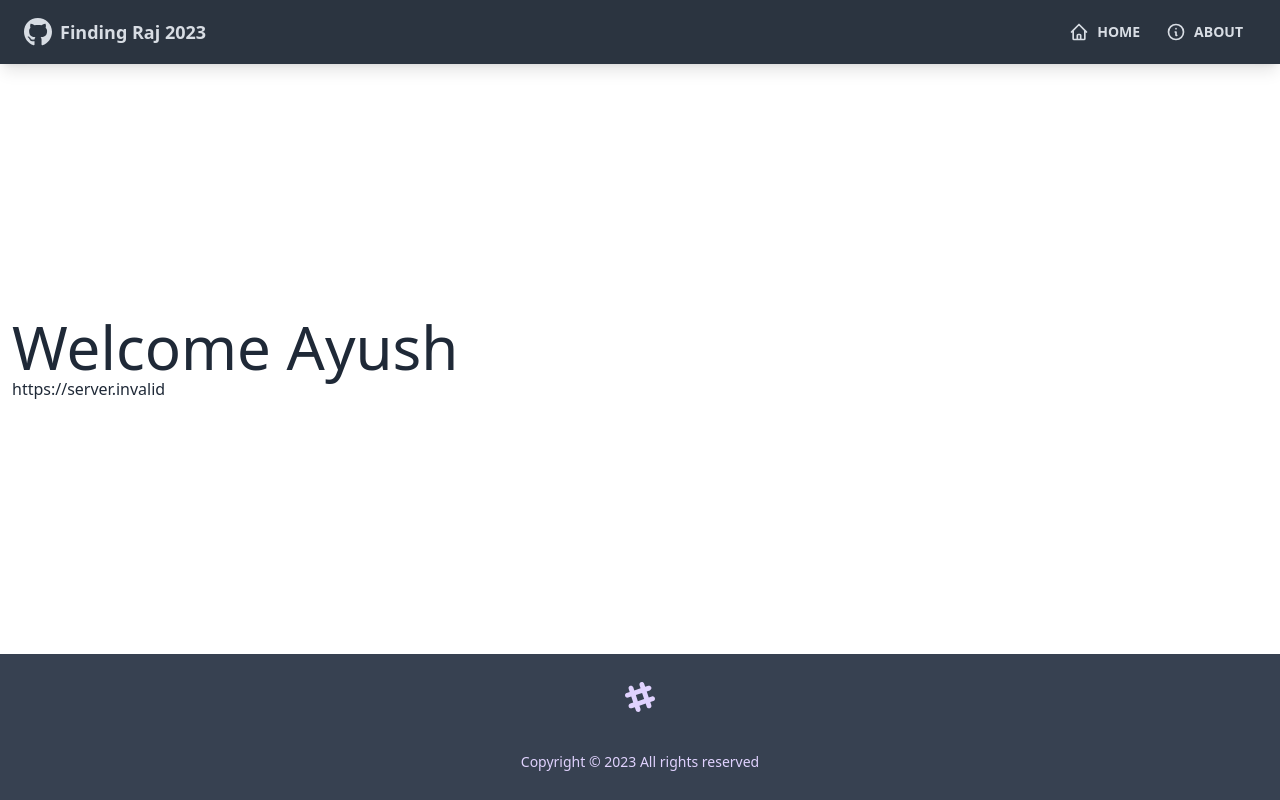
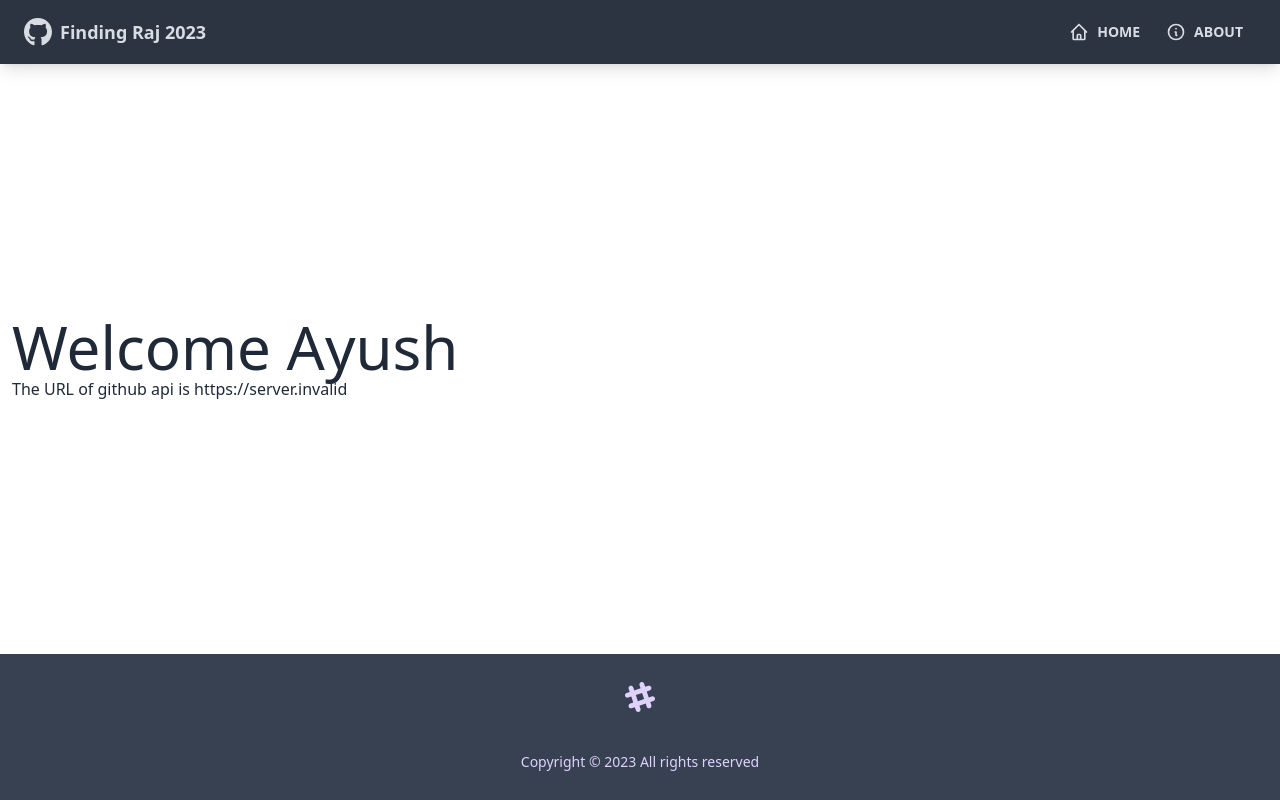
Before and after one commit to Ayush29Ayush/Finding-Raj-2023, a React (Vite) app: page / in a window 1280 px wide. Built offline with nearby package versions, Linux system fonts and the light colour scheme; no server answers.

Commit message:
test: env variable testing done

```diff
--- a/src/pages/Home.jsx
+++ b/src/pages/Home.jsx
@@ -2,7 +2,7 @@ function Home() {
   return (
     <div>
       <h1 className="text-6xl">Welcome Ayush</h1>
-      {import.meta.env.VITE_GITHUB_URL}
+      <p>The URL of github api is {import.meta.env.VITE_GITHUB_URL}</p>
     </div>
   );
 }
```
